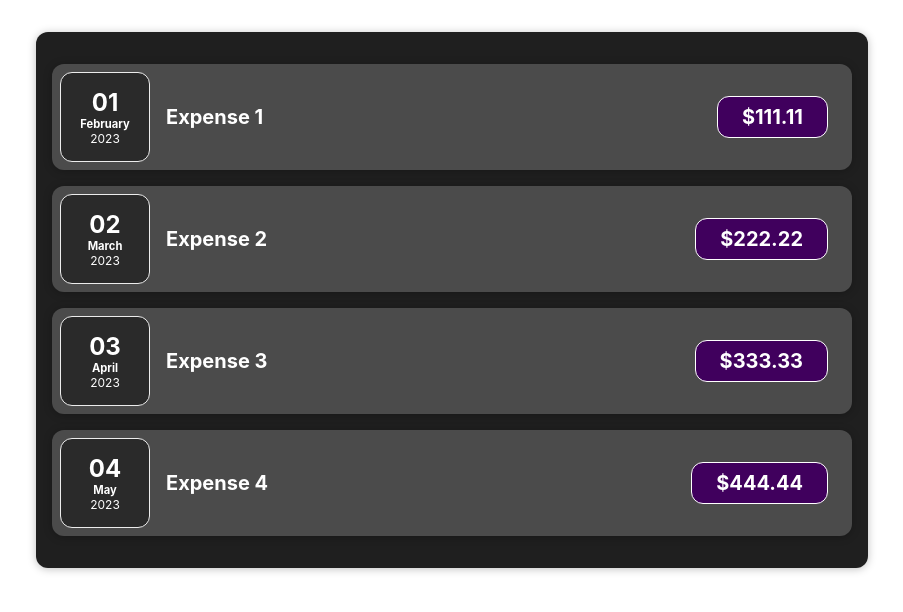
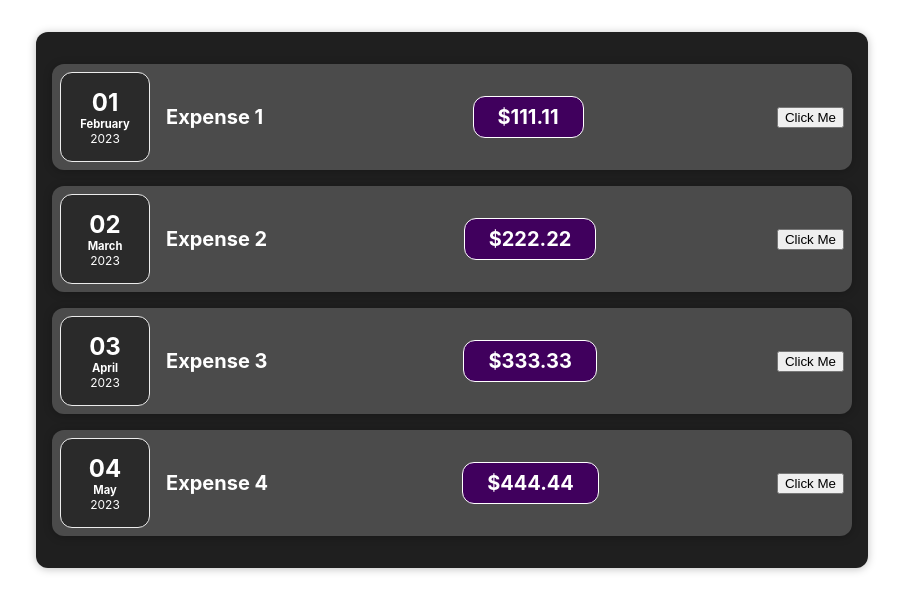
Before and after one commit to RameesMhd/Expense-Tracker-React-APP, a React (Create React App) app: page / in a window 1280 px wide. Shown: the top 612 px of the page, without its empty margins (188-1091 px from the left). Built offline with nearby package versions, Linux system fonts and the light colour scheme.

Commit message:
Import useState use array destructuring to add title and setTitle. change the props.title to title

```diff
--- a/src/components/ExpenseItem.js
+++ b/src/components/ExpenseItem.js
@@ -1,14 +1,22 @@
+import React, { useState } from 'react';
 import './ExpenseItem.css';
 import Card from "./Card";
 import ExpenseDate from './ExpenseDate';
+
 function ExpenseItem(props) {
+    const [title, setTitle] = useState(props.title);
 
+    const clickHandler = () => {
+        setTitle('Title Updated');
+        console.log(title);
+    }
     return (
         <Card className="expense-item">
-            <ExpenseDate  date= {props.date}/>
+            <ExpenseDate date={props.date} />
             <div className="expense-item_description">
-                <h2>{props.title}</h2>
+                <h2>{title}</h2>
                 <h2 className="expense-item_price"> ${props.amount}</h2>
+                <button onClick={clickHandler}> Click Me</button>
             </div>
         </Card>
     )
```
Also changed, not shown: 1 other file (tests, documents, lock files or other folders).
